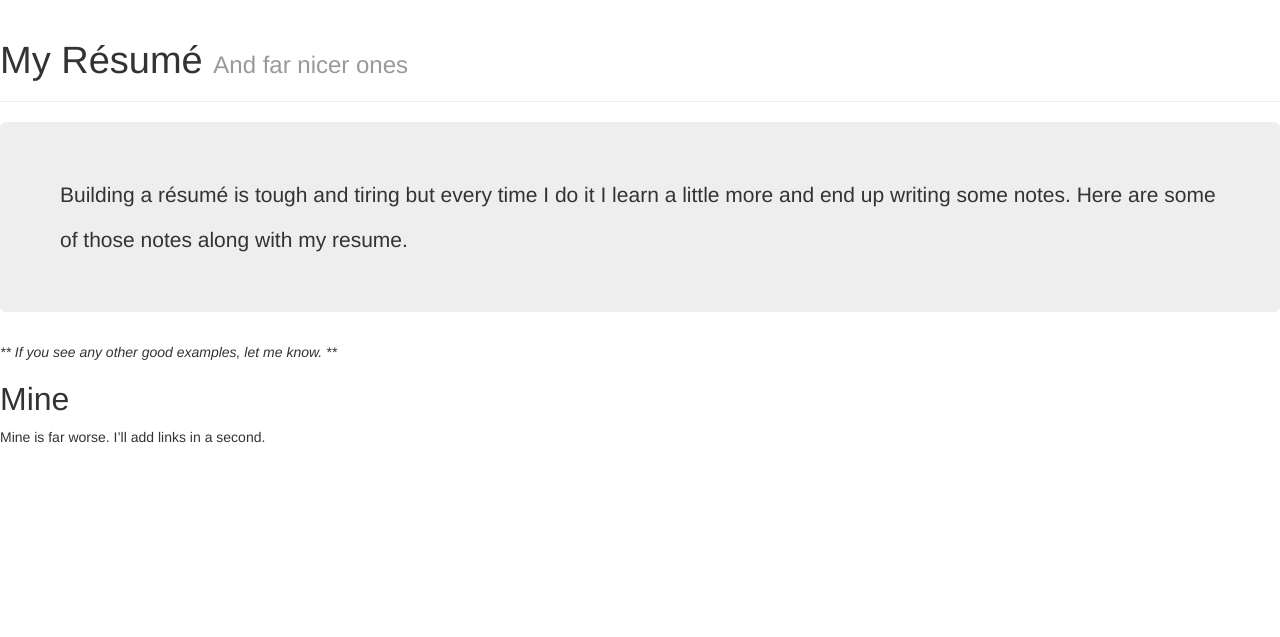
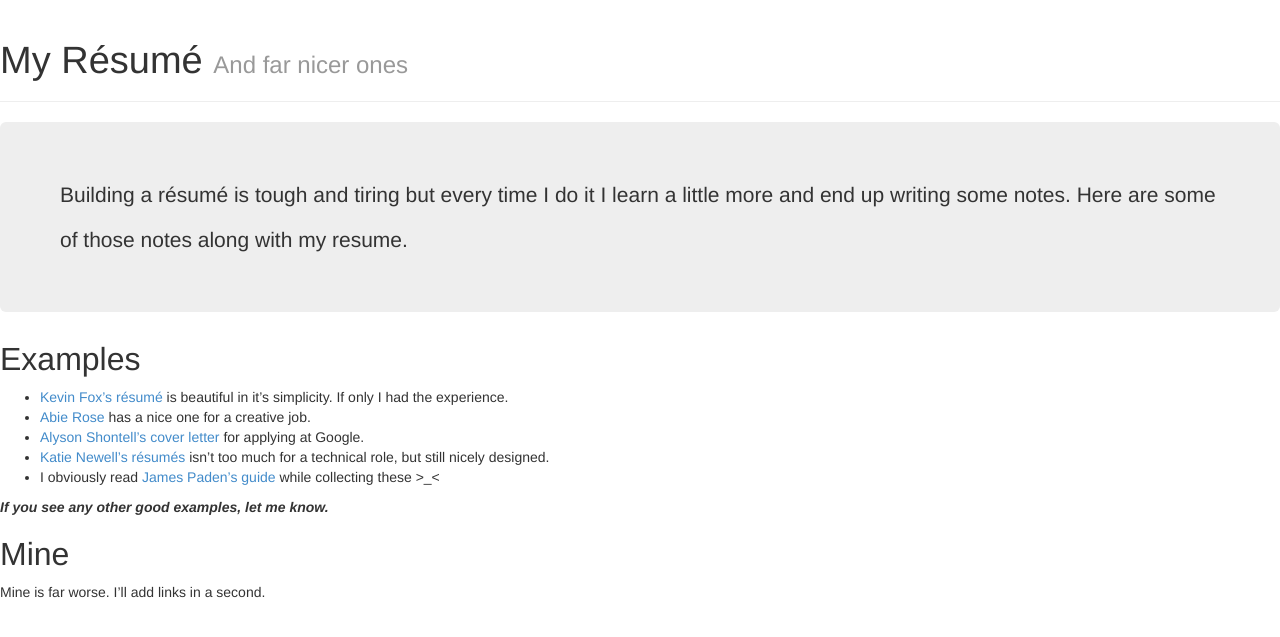
Before and after one commit to porcoesphino/bodey-cv, a Jekyll site: the page built from index.markdown, in a window 1280 px wide. Shown: the top 637 px of the page. Built offline with Jekyll 4.4.1, drawn with Linux system fonts in a browser that asks for light colours.

Commit message:
Fixed markdown error

```diff
--- a/index.markdown
+++ b/index.markdown
@@ -11,9 +11,16 @@ title: My Résumé, and a few others
 Building a résumé is tough and tiring but every time I do it I learn a little more and end up writing some notes. Here are some of those notes along with my resume.
 </div>
 
+## Examples
+
+* [Kevin Fox's résumé](http://fury.com/resume/kevin_fox_resume.pdf) is beautiful in it's simplicity. If only I had the experience.
+* [Abie Rose](http://abierose.com/resume.pdf) has a nice one for a creative job.
+* [Alyson Shontell's cover letter](http://www.businessinsider.com/this-is-the-application-and-cover-letter-that-got-me-an-interview-with-google-2011-2) for applying at Google.
+* [Katie Newell's résumés](http://www.katienewell.com) isn't too much for a technical role, but still nicely designed.
+* I obviously read [James Paden's guide](http://www.xemion.com/website-design-learning-center/5-steps-to-the-perfect-web-designer-resume/) while collecting these >_<
 
 
-*** If you see any other good examples, let me know. ***
+***If you see any other good examples, let me know.***
 
 ## Mine
 
```
